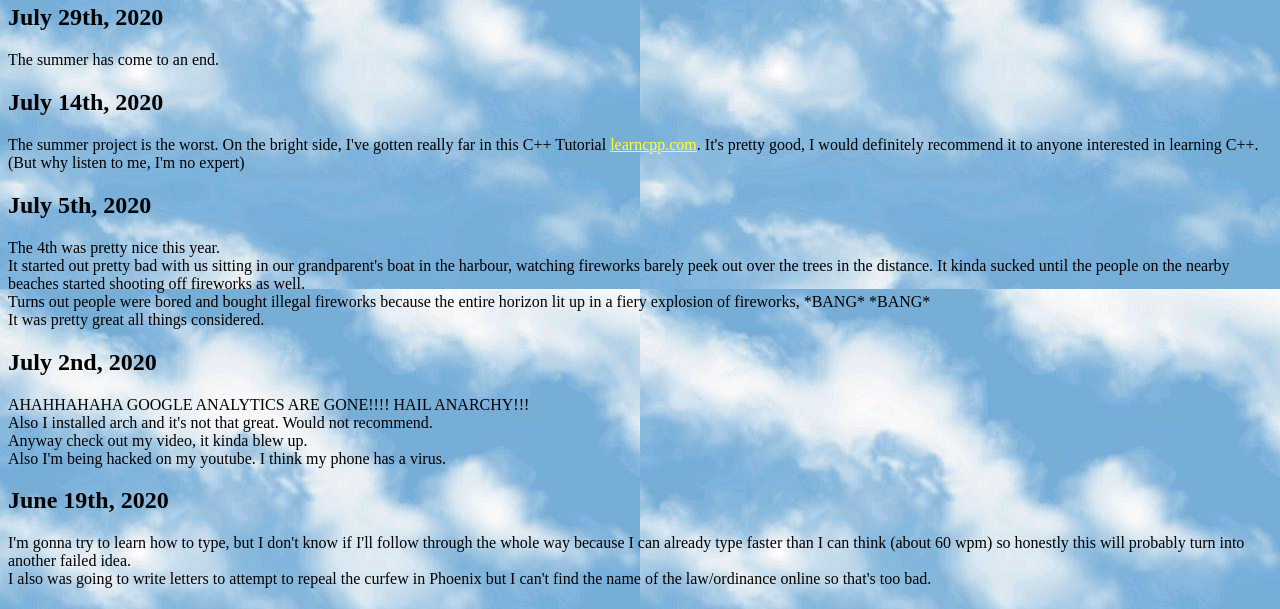
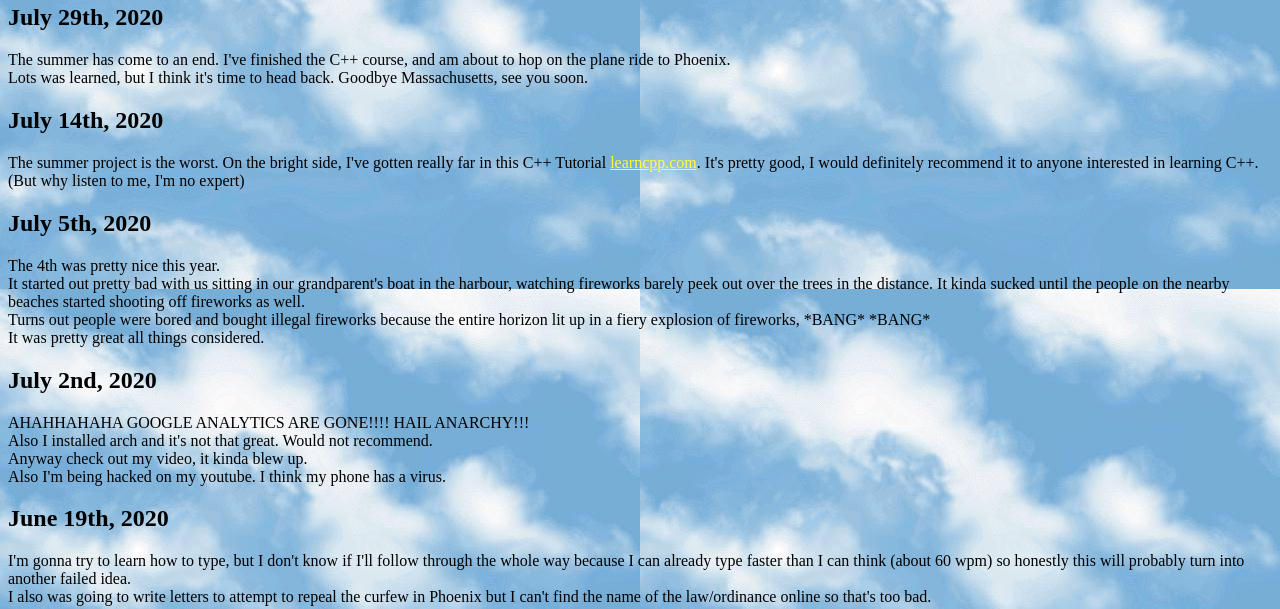
Before and after one commit to yummydirtx/yummydirtx.github.io, a plain HTML site: page words.html in a window 1280 px wide. Shown: the part 191-800 px from the top of the page. Drawn offline with Linux system fonts and the light colour scheme.

Commit message:
finished the entry

```diff
--- a/words.html
+++ b/words.html
@@ -18,7 +18,8 @@
         </div>
         <h2>July 29th, 2020</h2>
         <p>
-            The summer has come to an end.
+            The summer has come to an end. I've finished the C++ course, and am about to hop on the plane ride to Phoenix. <br>
+            Lots was learned, but I think it's time to head back. Goodbye Massachusetts, see you soon.
         </p>
         <h2>July 14th, 2020</h2>
         <p>
```
